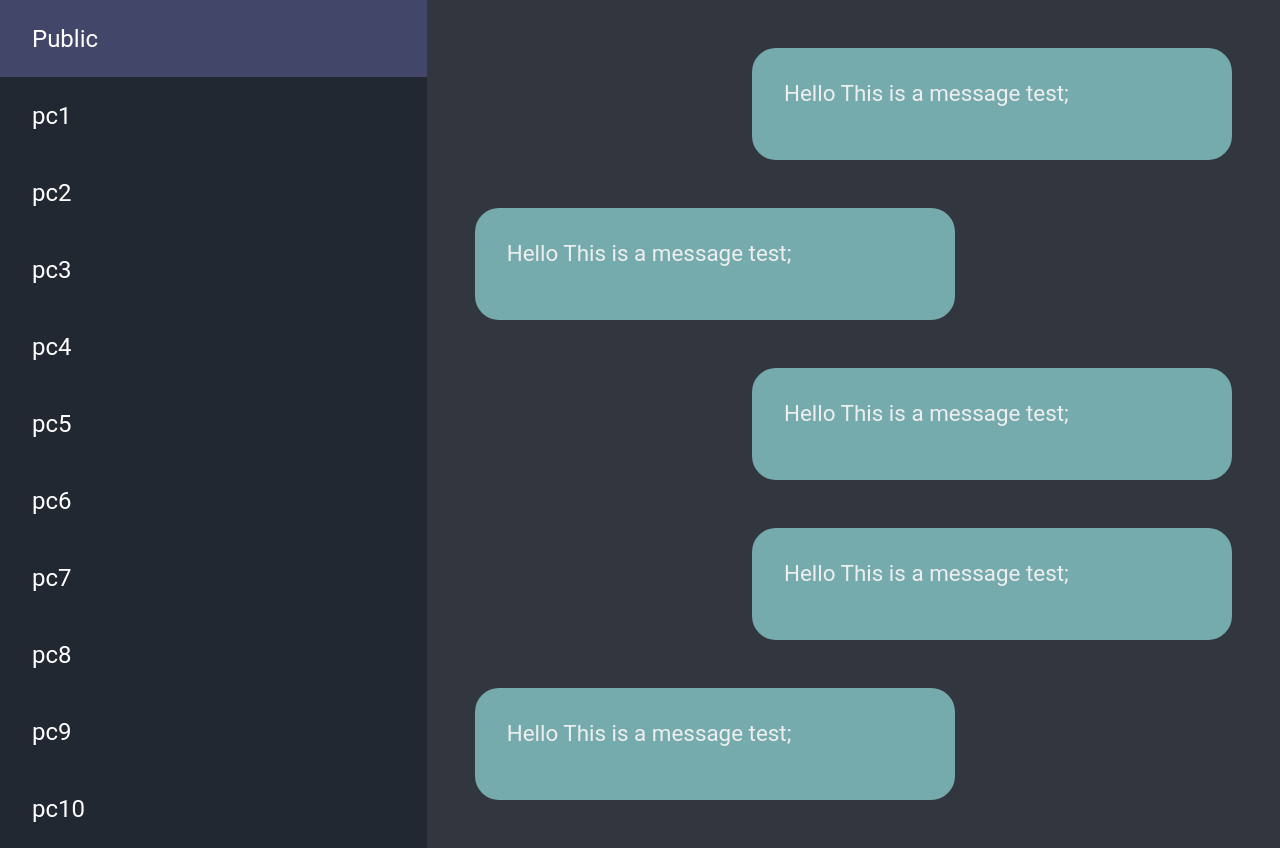
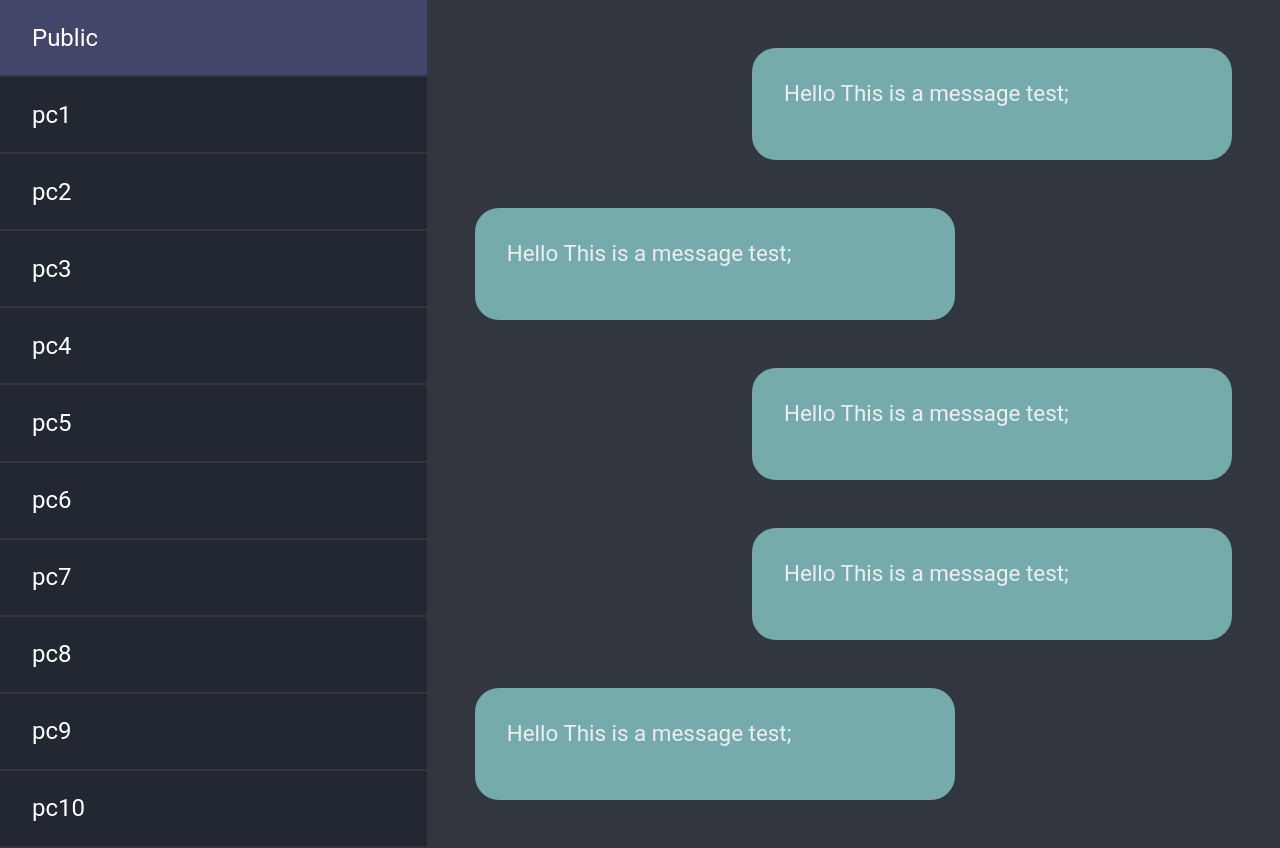
Before and after one commit to sharifloo-net/chatmat, a PHP site: page / in a window 1280 px wide. Run offline with PHP 8.4, Linux system fonts and the light colour scheme.

Commit message:
add seperator to left-panel-item

```diff
--- a/themes/default/css/style.css
+++ b/themes/default/css/style.css
@@ -34,6 +34,7 @@ body, html {
     align-items: center;
     transition: all 0.3s ease;
     color: #fff;
+    border-bottom: 2px solid #31363F;
 }
 
 .left-panel-item span {
```
